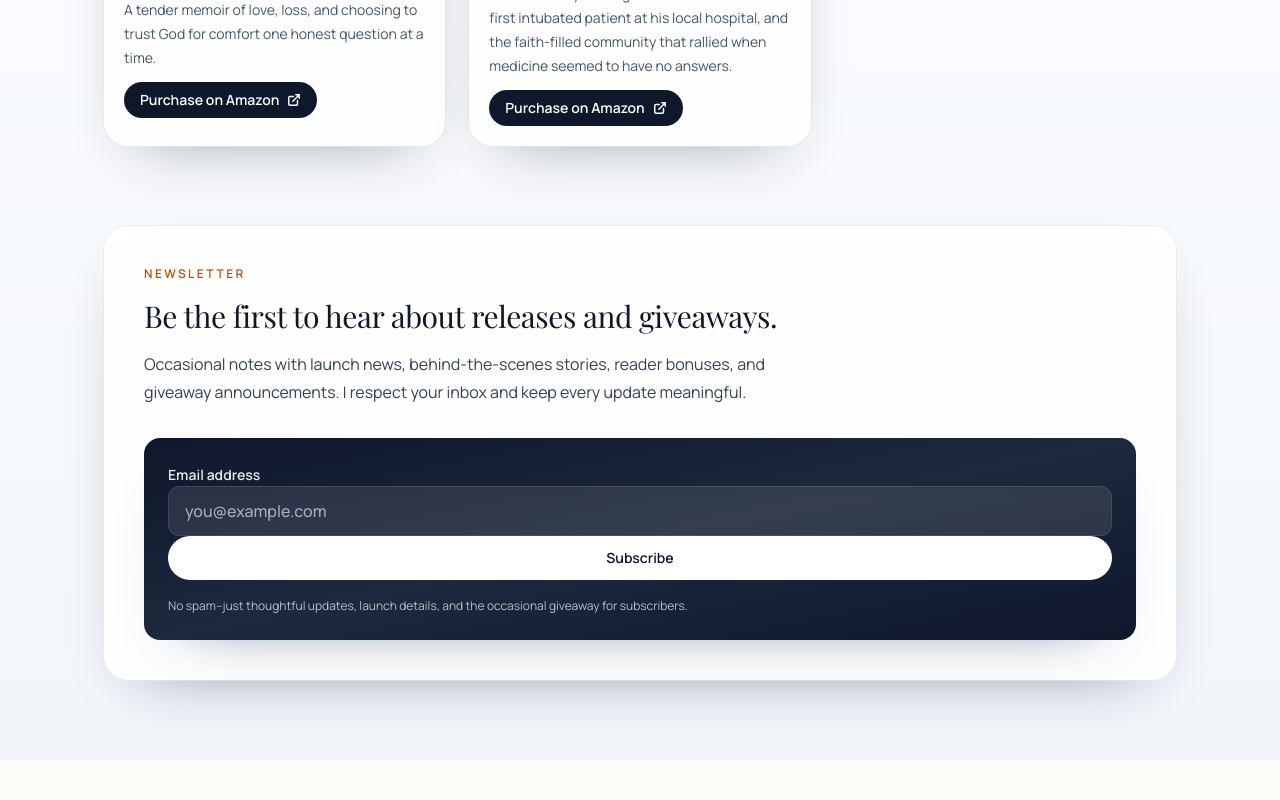
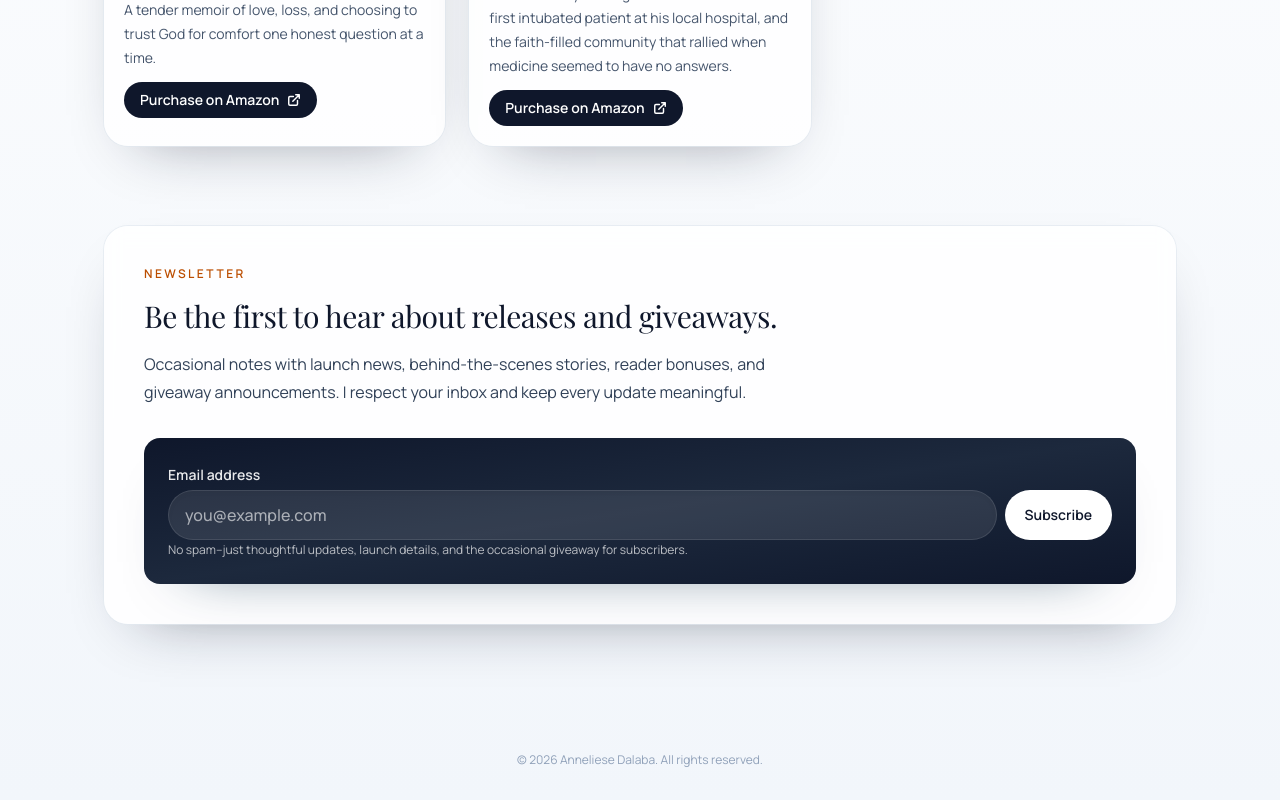
Before and after one commit to brendondalaba/anneliesedalaba, a Next.js app: page / in a window 1280 px wide. Shown: the part 2174-2974 px from the top of the page. Before the commit the page ends 2934 px from the top, so only its background shows below. Built offline with nearby package versions, Linux system fonts and the light colour scheme; a web font is replaced by a local one.

Commit message:
Inline subscribe form, add footer, pill-style input and button

```diff
--- a/app/page.tsx
+++ b/app/page.tsx
@@ -249,22 +249,24 @@ If you’d like fun facts, news, updates, and giveaway info delivered right to y
                 target="_blank"
                 className="space-y-4"
               >
-                <label className="space-y-2 text-sm font-semibold text-white/90">
+                <label className="space-y-1 text-sm font-semibold text-white/90">
                   Email address
+                  <div className="mt-1 flex gap-2">
                     <input
                       type="email"
                       name="EMAIL"
                       required
                       placeholder="you@example.com"
-                    className="w-full rounded-xl border border-white/10 bg-white/10 px-4 py-3 text-base font-medium text-white placeholder:text-white/60 shadow-inner focus:border-amber-200 focus:outline-none focus:ring-2 focus:ring-amber-200/70"
+                      className="min-w-0 flex-1 rounded-full border border-white/10 bg-white/10 px-4 py-3 text-base font-medium text-white placeholder:text-white/60 shadow-inner focus:border-amber-200 focus:outline-none focus:ring-2 focus:ring-amber-200/70"
                     />
-                </label>
                     <button
                       type="submit"
-                  className="inline-flex w-full items-center justify-center gap-2 rounded-full bg-white px-4 py-3 text-sm font-semibold text-slate-900 transition hover:-translate-y-0.5 hover:bg-amber-50"
+                      className="shrink-0 inline-flex items-center justify-center rounded-full bg-white px-5 py-3 text-sm font-semibold text-slate-900 transition hover:-translate-y-0.5 hover:bg-amber-50"
                     >
                       Subscribe
                     </button>
+                  </div>
+                </label>
                 <p className="text-xs leading-5 text-white/70">
                   No spam--just thoughtful updates, launch details, and the
                   occasional giveaway for subscribers.
@@ -274,6 +276,9 @@ If you’d like fun facts, news, updates, and giveaway info delivered right to y
           </div>
         </section>
       </main>
+      <footer className="mt-12 pb-8 text-center text-xs text-slate-400">
+        &copy; {new Date().getFullYear()} Anneliese Dalaba. All rights reserved.
+      </footer>
     </div>
   );
 }
```
Lines whose indentation alone changed are shown as unchanged.
